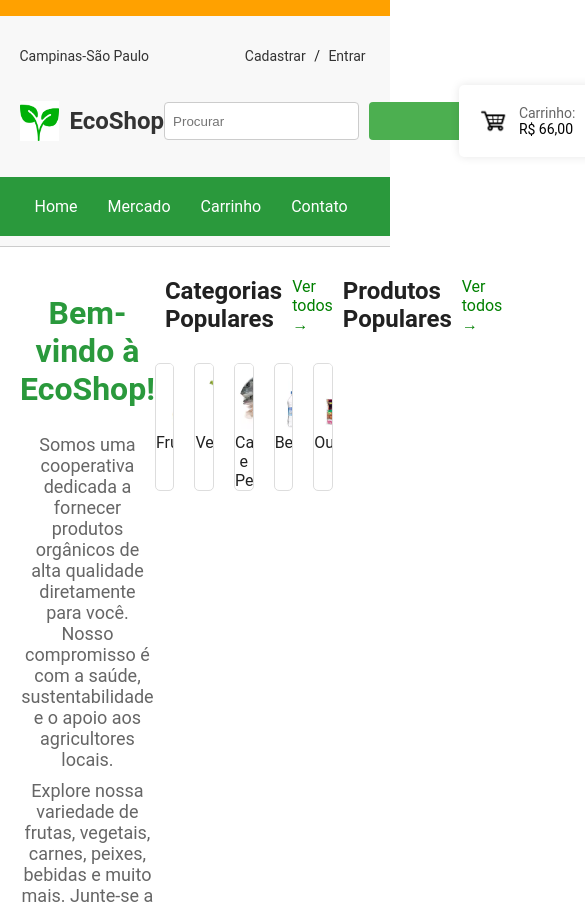
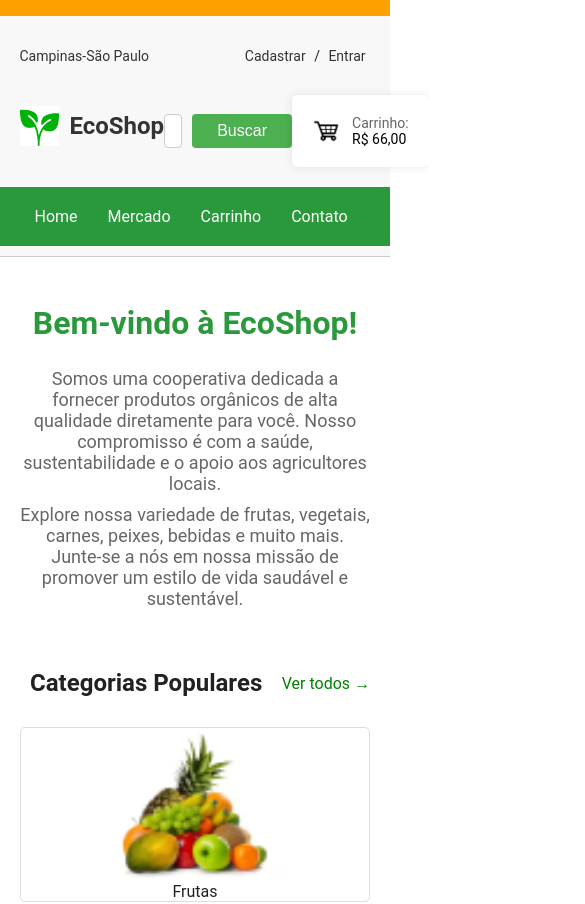
Before and after one commit to angelicaacevedo/Eco-Shop, a React (Create React App) app: page / in a window 390 px wide. Shown: the top 904 px of the page, 585 px wide, since content can reach past the window. Built offline with nearby package versions, Linux system fonts and the light colour scheme.

Commit message:
Fixing bugs to layout

```diff
--- a/src/pages/Contact.js
+++ b/src/pages/Contact.js
@@ -5,7 +5,7 @@ import '../styles/contact.css';
 
 const Contact = () => {
   return (
-    <div>
+    <div id="root">
       <TopBarSimplicity />
       <main>
         <div className="contact-container">
@@ -25,7 +25,7 @@ const Contact = () => {
             </div>
             <div className="form-group">
               <label htmlFor="message">Mensagem:</label>
-              <textarea id="message" name="message" rows="5" required></textarea>
+              <textarea id="message" name="message" rows="5" required style={{ marginTop: '5px', padding: '10px', border: '1px solid #ccc', borderRadius: '6px', boxSizing: 'border-box' }}></textarea>
             </div>
             <button type="submit">Enviar</button>
           </form>
--- a/src/pages/Home.js
+++ b/src/pages/Home.js
@@ -1,11 +1,30 @@
-import React from 'react';
+import React, { useEffect } from 'react';
 import TopBar from '../components/partials/TopBar';
 import Footer from '../components/partials/Footer';
 import '../styles/home.css';
 
 const Home = () => {
+  useEffect(() => {
+    const productsContainer = document.getElementById('products-container');
+    const products = JSON.parse(localStorage.getItem('products')) || [];
+
+    products.forEach(product => {
+      const productItem = document.createElement('div');
+      productItem.className = 'product';
+      productItem.innerHTML = `
+        <img src="${product.image}" alt="${product.name}">
+        <div class="product-info">
+          <h3>${product.name}</h3>
+          <p>R$${product.price.toFixed(2)}</p>
+          <div class="rating">★★★★☆</div>
+        </div>
+      `;
+      productsContainer.appendChild(productItem);
+    });
+  }, []);
+
   return (
-    <div>
+    <div id="root">
       <TopBar />
       <main>
         <section className="apresentacao">
@@ -47,7 +66,7 @@ const Home = () => {
             <a href="#">Ver todos →</a>
           </div>
           <div className="products" id="products-container">
-            {/* Aqui você pode mapear os produtos populares */}
+            {/* Os produtos serão carregados aqui */}
           </div>
         </section>
       </main>
--- a/src/pages/Login.js
+++ b/src/pages/Login.js
@@ -22,7 +22,7 @@ const Login = () => {
   };
 
   return (
-    <div>
+    <div id="root">
       <TopBarSimplicity />
       <main>
         <div className="login-container">
--- a/src/pages/Register.js
+++ b/src/pages/Register.js
@@ -33,7 +33,7 @@ const Register = () => {
   };
 
   return (
-    <div>
+    <div id="root">
       <TopBarSimplicity />
       <main>
         <div className="register-container">
@@ -57,6 +57,7 @@ const Register = () => {
             </div>
             <button type="submit">Cadastrar</button>
           </form>
+          <p>Já tem uma conta? <a href="/login">Faça Login</a></p>
         </div>
       </main>
       <Footer />
--- a/src/styles/auth.css
+++ b/src/styles/auth.css
@@ -1,5 +1,6 @@
 .login-container, .register-container {
-    max-width: 350px;
+    width: 40%;
+    height: auto;
     margin: 50px auto;
     padding: 20px;
     background: #fff;
--- a/src/styles/contact.css
+++ b/src/styles/contact.css
@@ -6,7 +6,7 @@ body {
 }
 
 .contact-container {
-    max-width: 600px;
+    width: 50%;
     margin: 50px auto;
     padding: 20px;
     background: #fff;
@@ -28,13 +28,19 @@ body {
     margin-bottom: 5px;
 }
 
-.form-group input,
-.form-group textarea {
+.form-group input, .form-group textarea {
     width: 100%;
-    padding: 15px;
+    padding: 10px; /* Reduz o padding para inputs e textarea */
     border: 1px solid #ccc;
     border-radius: 6px;
     box-sizing: border-box;
+    margin: 0; /* Remove qualquer margem extra */
+}
+
+.form-group textarea {
+    width: 100%;
+    margin-top: 5px; /* Ajusta o espaçamento específico para textarea */
+    resize: vertical; /* Permite redimensionar verticalmente */
 }
 
 button[type="submit"] {
--- a/src/styles/footer.css
+++ b/src/styles/footer.css
@@ -6,10 +6,17 @@ html, body {
 body {
     display: flex;
     flex-direction: column;
+    min-height: 100vh; /* Garante que o body ocupe toda a altura da janela */
+}
+
+#root {
+    display: flex;
+    flex-direction: column;
+    flex:1;
 }
 
 main {
-    flex: 1;
+    flex: 1; /* Faz o main ocupar o espaço disponível */
 }
 
 footer {
@@ -17,7 +24,7 @@ footer {
     color: white;
     padding: 20px 0;
     text-align: center;
-    margin-top: auto;
+    margin-top: auto; /* Empurra o footer para o final da página */
 }
 
 footer p {
--- a/src/styles/home.css
+++ b/src/styles/home.css
@@ -5,11 +5,15 @@ body {
 
 main {
     padding: 20px;
+    display: flex;
+    flex-direction: column;
+    gap: 40px;
+    width: 100%;
+    box-sizing: border-box;
 }
 
 .apresentacao {
     text-align: center;
-    margin-bottom: 40px;
 }
 
 .apresentacao h1 {
@@ -51,4 +55,101 @@ main {
     overflow: hidden;
     text-align: center;
     flex: 1 1 calc(20% - 20px);
+    position: relative;
 }
+
+.category img, .product img {
+    width: 100%;
+    height: auto;
+}
+
+.category span, .product-info {
+    padding: 10px;
+}
+
+.product-info {
+    text-align: left;
+}
+
+.product-info h3 {
+    margin: 10px 0 5px 0;
+}
+
+.product-info p {
+    margin: 0;
+    color: green;
+    font-weight: bold;
+}
+
+.rating {
+    color: orange;
+    font-size: 0.9em;
+    margin-top: 5px;
+}
+
+.category img, .product img {
+    object-fit: contain;
+    width: 100%;
+    height: 150px;
+}
+
+.product-info p {
+    margin-top: 5px;
+}
+
+@media (max-width: 1200px) {
+    .category, .product {
+        flex: 1 1 calc(25% - 20px);
+    }
+}
+
+@media (max-width: 992px) {
+    .category, .product {
+        flex: 1 1 calc(33.33% - 20px);
+    }
+}
+
+@media (max-width: 768px) {
+    .main-header {
+        flex-direction: column;
+        align-items: flex-start;
+    }
+
+    .search-bar {
+        margin-top: 10px;
+        width: 100%;
+    }
+
+    .search-bar input {
+        width: calc(100% - 75px);
+    }
+
+    .category, .product {
+        flex: 1 1 calc(50% - 20px);
+    }
+}
+
+@media (max-width: 576px) {
+    .top-bar {
+        flex-direction: column;
+        align-items: flex-start;
+    }
+
+    .main-header {
+        flex-direction: column;
+        align-items: flex-start;
+    }
+
+    .search-bar {
+        margin-top: 10px;
+        width: 100%;
+    }
+
+    .cart {
+        margin-top: 10px;
+    }
+
+    .category, .product {
+        flex: 1 1 100%;
+    }
+}
--- a/src/styles/topBar.css
+++ b/src/styles/topBar.css
@@ -78,16 +78,20 @@ body {
     border: 1px solid #ccc;
     border-radius: 4px;
     flex-grow: 1;
+    min-width: 0;
+    box-sizing: border-box;
 }
 
 .search-bar button {
     background-color: #4CAF50;
     border: none;
     color: white;
-    padding: 10px 20px;
+    padding: 8px 16px;
     cursor: pointer;
     border-radius: 4px;
     flex-shrink: 0;
+    box-sizing: border-box;
+    width: 100px; /* Tamanho fixo para o botão */
 }
 
 .cart {
```
Also changed, not shown: 1 other file (tests, documents, lock files or other folders).
